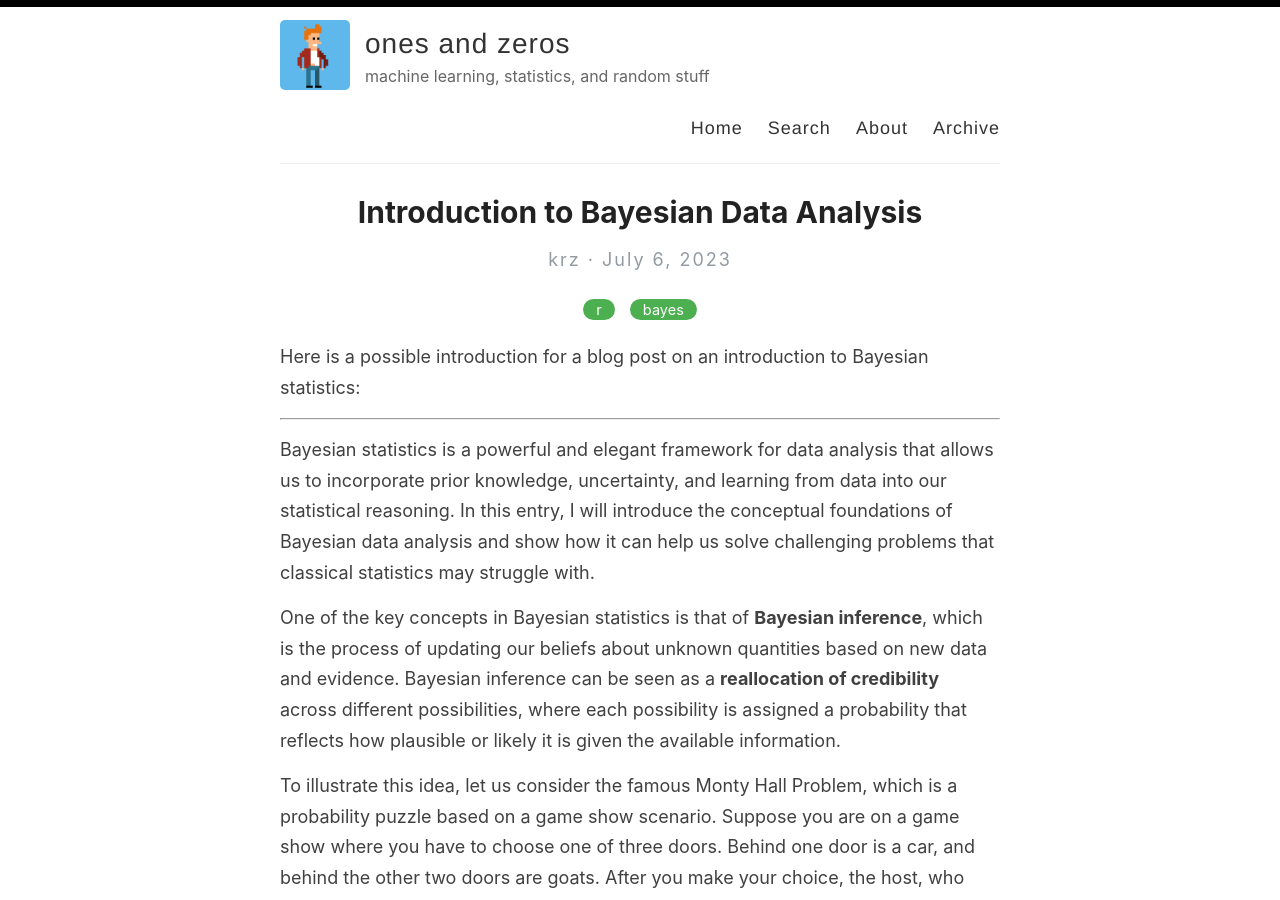
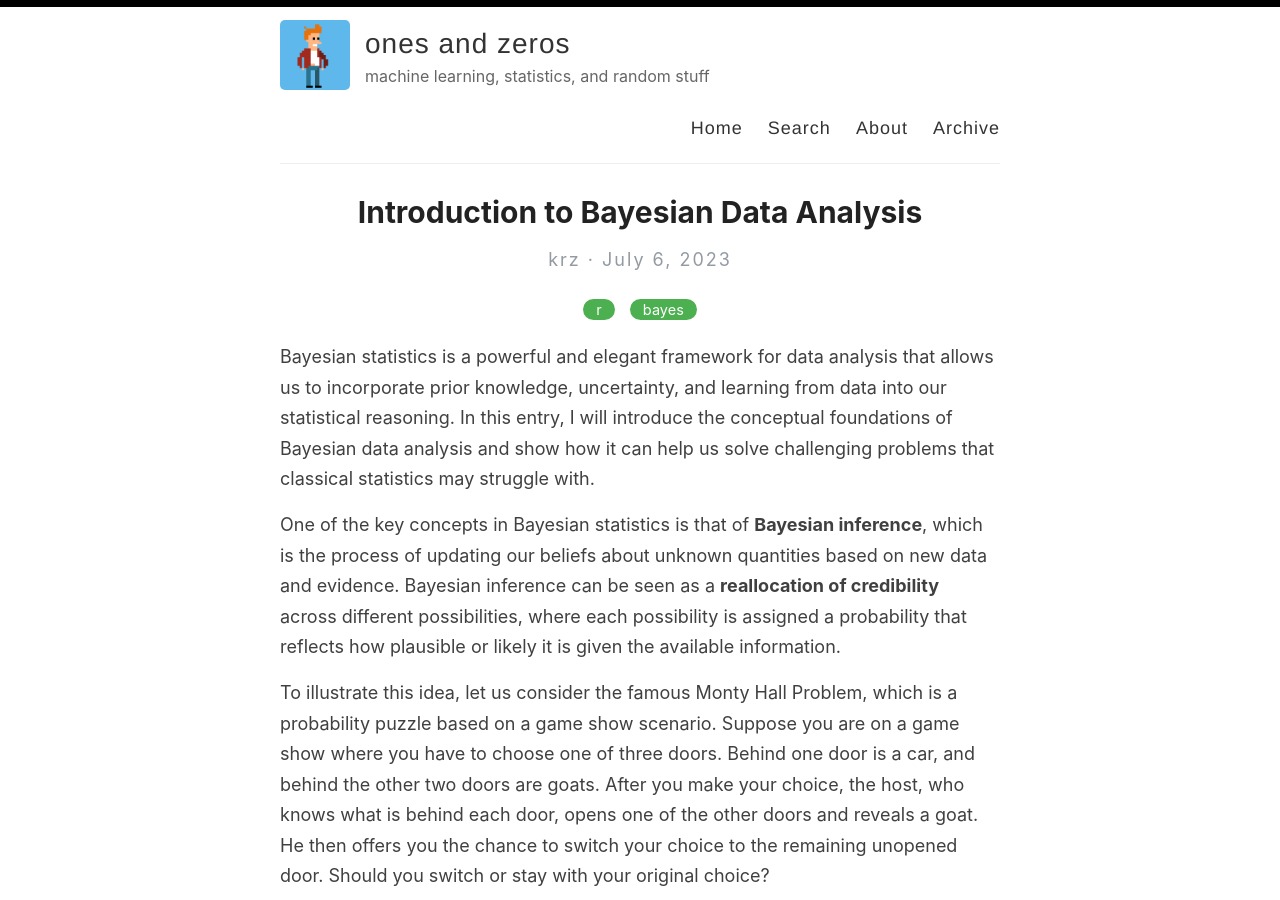
Before and after one commit to krz/krz.github.io, a Jekyll site: the page built from _posts/2023-07-06-intro-bayes.md, in a window 1280 px wide and 900 px high. Built offline with Jekyll 4.4.1, drawn with Linux system fonts in a browser that asks for light colours.

Commit message:
Update 2023-07-06-intro-bayes.md
changes

```diff
--- a/_posts/2023-07-06-intro-bayes.md
+++ b/_posts/2023-07-06-intro-bayes.md
@@ -2,10 +2,6 @@
 layout: post
 title: Introduction to Bayesian Data Analysis
 categories: [r, bayes]
----
-
-Here is a possible introduction for a blog post on an introduction to Bayesian statistics:
-
 ---
 
 Bayesian statistics is a powerful and elegant framework for data analysis that allows us to incorporate prior knowledge, uncertainty, and learning from data into our statistical reasoning.
```
